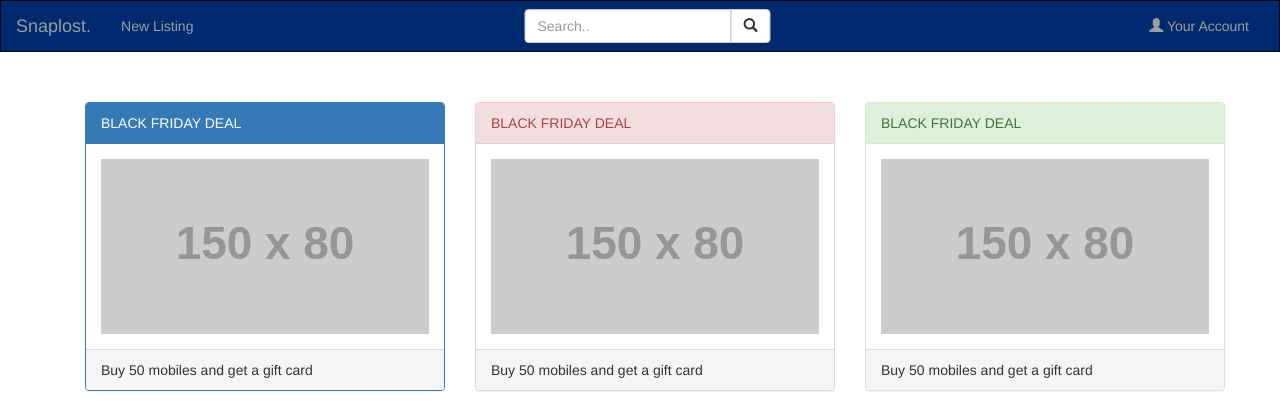
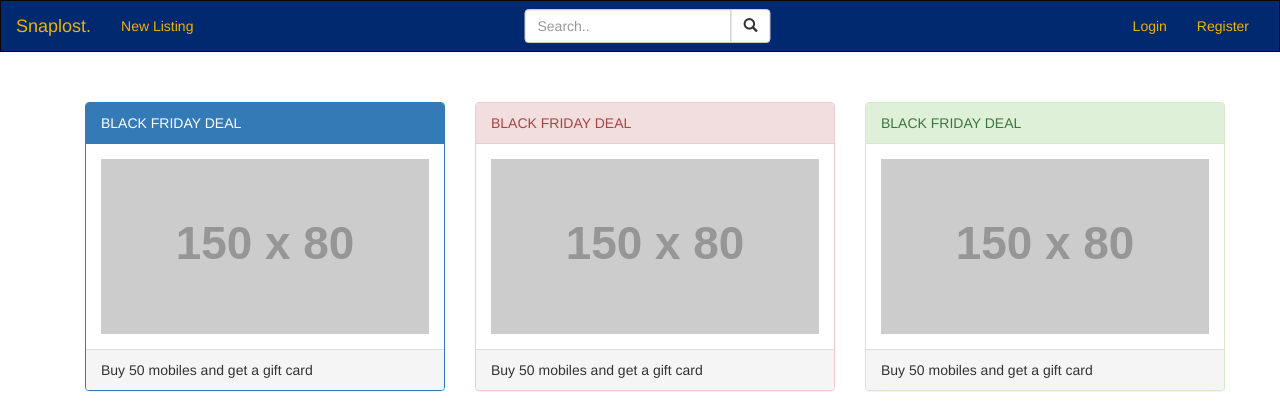
Before and after one commit to siqiang-ng/snaplost, a Flask app: page / in a window 1280 px wide. Shown: the top 420 px of the page. Run offline with Flask 2, Linux system fonts and the light colour scheme; grey boxes labelled with a size stand in for pictures from a placeholder-image service; some libraries are stand-ins or nearby versions.

Commit message:
Change the colour of the text in the navbar

```diff
--- /dev/null
+++ b/static/style.css
@@ -0,0 +1,29 @@
+/* Remove the navbar's default rounded borders and increase the bottom margin */
+.navbar {
+    margin-bottom: 50px;
+    border-radius: 0;
+}
+
+/* Remove the jumbotron's default bottom margin */
+.jumbotron {
+    margin-bottom: 0;
+}
+
+.navbar-nav.navbar-center {
+    position: absolute;
+    left: 50%;
+    transform: translatex(-50%);
+}
+
+.navbar-inverse {
+    background-color: #002970;
+}
+
+.navbar-inverse .navbar-brand,
+.navbar-inverse .navbar-nav>li>a {
+    color: #efb200 !important;
+}
+
+.navbar-inverse .navbar-nav>li>a:hover {
+    color: #fff !important;
+}
--- a/templates/base.html
+++ b/templates/base.html
@@ -8,29 +8,8 @@
   <script src="https://ajax.googleapis.com/ajax/libs/jquery/3.5.1/jquery.min.js"></script>
   <script src="https://maxcdn.bootstrapcdn.com/bootstrap/3.4.1/js/bootstrap.min.js"></script>
   <link href="https://fonts.googleapis.com/css2?family=Hind+Siliguri:wght@700&display=swap" rel="stylesheet">
+  <link href="{{ url_for('static', filename='style.css' )}}" rel="stylesheet">
 
-  <style>
-    /* Remove the navbar's default rounded borders and increase the bottom margin */
-    .navbar {
-      margin-bottom: 50px;
-      border-radius: 0;
-    }
-
-    /* Remove the jumbotron's default bottom margin */
-     .jumbotron {
-      margin-bottom: 0;
-    }
-
-   .navbar-nav.navbar-center {
-      position: absolute;
-      left: 50%;
-      transform: translatex(-50%);
-    }
-
-    .navbar-inverse {
-        background-color: #002970;
-    }
-  </style>
 </head>
 <body>
 
@@ -63,7 +42,8 @@
        </ul>
 
       <ul class="nav navbar-nav navbar-right">
-        <li><a href="#"><span class="glyphicon glyphicon-user"></span> Your Account</a></li>
+        <li><a href="#">Login</a></li>
+        <li><a href="#">Register</a></li>
       </ul>
 
     </div>
```
